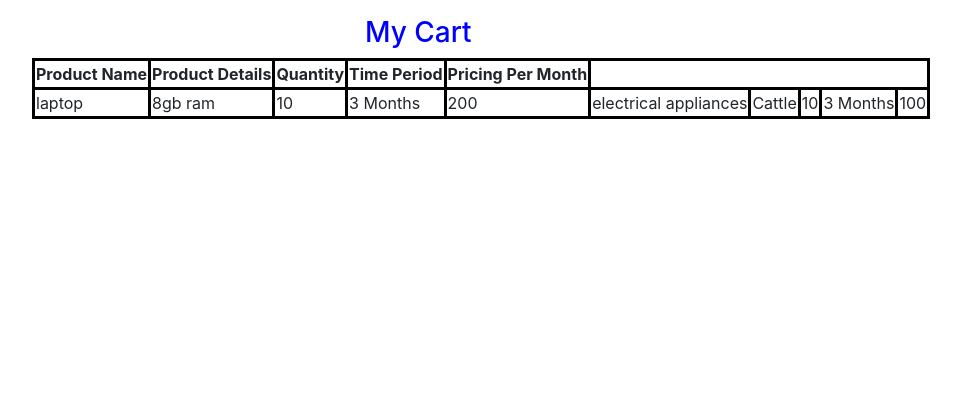
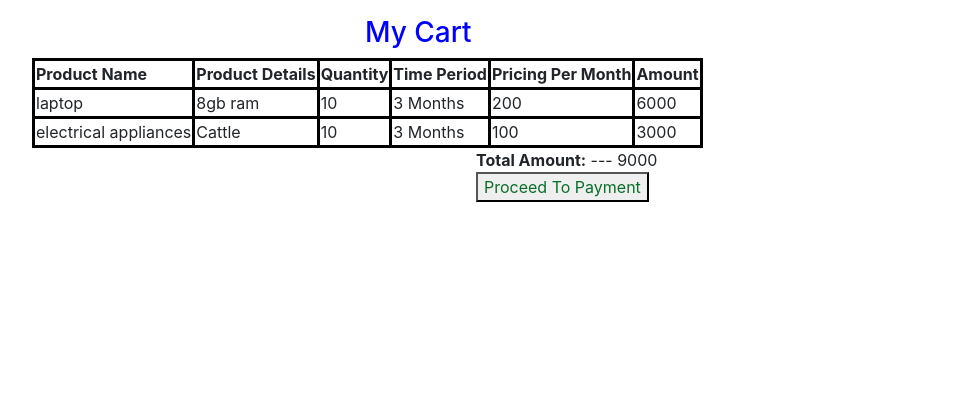
Before and after one commit to shashiranjan05/rentalbox, a Django app: page /mycart/ in a window 1280 px wide. Shown: the part 38-439 px from the top of the page, without its empty margins (53-1014 px from the left). Run offline with Django 5.2, Linux system fonts and the light colour scheme; a user stored in the database is signed in; data comes from the database, SQL or seed files in the repository; both versions use the stored data as it was after the commit; some libraries are stand-ins or nearby versions.

Commit message:
add to cart updated and total amount added

```diff
--- a/warehouse/templates/warehouse/mycart.html
+++ b/warehouse/templates/warehouse/mycart.html
@@ -30,24 +30,29 @@
                             <th>Quantity</th>
                             <th>Time Period</th>
                             <th>Pricing Per Month</th>
+                            <th>Amount</th>
                         </tr>
-
+                            {% for details in cart_details %}
                         <tr>
-                            {% for details in cart_details %}
-
                             <td>{{ details.sq_details.product_name }}</td>
                             <td>{{ details.sq_details.product_details }}</td>
 
                             <td>{{ details.sq_details.qty }}</td>
                             <td>{{ details.sq_details.time_period }}</td>
                             <td>{{ details.sq_details.pricing }}</td>
+                            <td>{{details.total_amount}}</td>
+                        </tr>
+                            {% endfor %}
+                    </tr>
 
-                            {% endfor %}
-                        </tr>
+            </table>
+            <div style="margin-left: 40%;">
+                <tr><td><b>Total Amount:</b></td>&nbsp;--- <td>{{total_amount}}</td></tr>
+            </div>
+            <button style="margin-left: 40%;">
+                <a href="" style="text-decoration: none; color: rgb(10, 109, 41);">Proceed To Payment</a>
+            </button>
 
-
-                    </tr>
-            </table>
         </div>
                <!-- footer start -->
         <div class="footer" style="background-color: rgb(26, 183, 97); text-align: center; left: 0%; width: 100%; bottom: 0%; position: fixed; ">
--- a/warehouse/urls.py
+++ b/warehouse/urls.py
@@ -1,4 +1,4 @@
-from . import views
+from warehouse import views
 from django.urls import path
 
 urlpatterns = [
@@ -8,5 +8,8 @@ urlpatterns = [
     path('login/',views.login_view, name='login'),
     path('logout/',views.logout_view, name='logout'),
     path('dashboard/',views.dashboard_view, name='dashboard'),
-    path('mycart/',views.cart_details_view, name='mycart')
+    path('mycart/',views.cart_details_view, name='mycart'),
+    path('addtocart/<int:id>',views.add_to_cart_view,name='add_to_cart'),
+    path('sqreject/<int:id>/', views.reject_sales_quote_view, name='reject_sales_quote')
+
 ]
--- a/warehouse/views.py
+++ b/warehouse/views.py
@@ -73,7 +73,7 @@ def sales_quote_view(request):
     if request.method == 'POST':
         # enquiry = all_data
         enquiry_id = request.POST.get("enquiry_id")
-        sales_quote_id = request.POST.get("sales_quote_id")
+        # sales_quote_id = request.POST.get("sales_quote_id")
         print("enquiry_id---- ", enquiry_id)
         enquiry=EnquiryDetails.objects.get(enquiry_id=enquiry_id)
         product_name = request.POST.get("product_name")
@@ -100,9 +100,47 @@ def cart_details_view(request):
     username= request.user.email
     name = username.split('@')[0]
     role=request.user.role
+    amount=[]
     cart_details = CartDetails.objects.filter(user=request.user)
-    print("cart details ----- ", cart_details)
-    return render(request,'warehouse/mycart.html',{'cart_details':cart_details, 'name':name, 'role':role})
+    for single_product in cart_details:
+        amount.append(single_product.total_amount)
+    total_amount=sum(amount)
+
+    print("cart details ----    - ", cart_details)
+    print("total amount ", total_amount, type(total_amount))
+    return render(request,'warehouse/mycart.html',{'cart_details':cart_details, 'name':name, 'role':role,'total_amount':total_amount})
+
+def add_to_cart_view(request,id):
+    user= request.user
+    sales_quote= SalesQuoteDetails.objects.filter(sales_quote_id=id, added_to_cart=False, sq_reject=False)
+    print("sales quote add to cart====", sales_quote)
+    enquiry=sales_quote[0].enquiry
+    pricing = sales_quote[0].pricing
+    qty=sales_quote[0].qty
+    time_period= sales_quote[0].time_period
+    timeing=int(time_period.split(' ')[0])
+    if time_period=='1 Year':
+        total_amount = int(qty)*int(pricing)*12
+    else:
+        total_amount = int(qty)*int(pricing)*int(timeing)
+    data = CartDetails(user=user,enquiry=enquiry, sq_details=sales_quote[0],pricing=pricing,qty=qty,time_period=time_period,total_amount=total_amount)
+    data.save()
+    if sales_quote.exists():
+        squote=sales_quote[0]
+        squote.added_to_cart =True
+        squote.save()
+    return redirect('dashboard')
+
+def reject_sales_quote_view(request,id):
+    sales_quote= SalesQuoteDetails.objects.filter(sales_quote_id=id, added_to_cart=False,sq_reject=False)
+    print("sales quote-----", sales_quote)
+    if sales_quote.exists():
+        squote=sales_quote[0]
+        squote.sq_reject =True
+        squote.save()
+    return redirect('dashboard')
+
+
 
 ### authentication views
 
@@ -176,6 +214,6 @@ def dashboard_view(request):
     else:
         data= request_for_quote_view(request)
 
-    sales_quote = SalesQuoteDetails.objects.all()
+    sales_quote = SalesQuoteDetails.objects.filter(added_to_cart=False, sq_reject=False)
 
     return render(request, 'dashboard.html',{'data':data,'sales_quote':sales_quote, 'name':name,'role':role})
```
Also changed, not shown: warehouse/templates/dashboard.html (+14 -2 lines), warehouse/templates/warehouse/sales_quote.html (+8 -0 lines), db.sqlite3.
